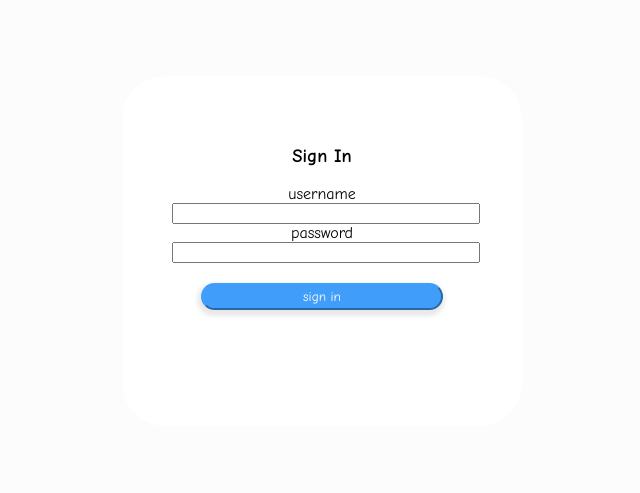
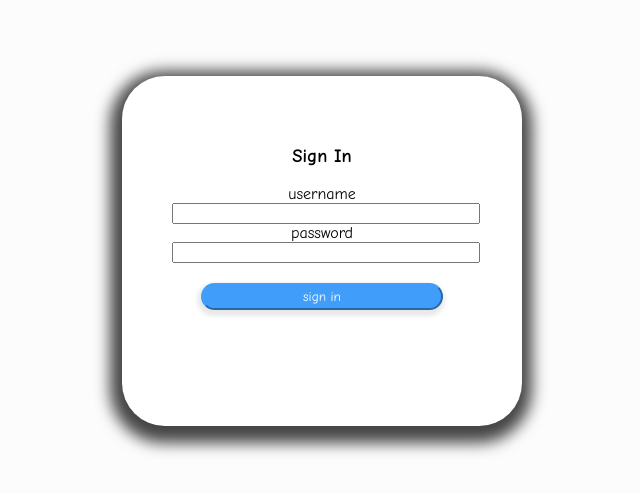
Before and after one commit to dbneysh/danny-neyshloss-cohort-209-login-ui, a plain HTML site: page index.html in a window 1280 px wide. Shown: the part 149-642 px from the top of the page, without its empty margins (318-958 px from the left). Drawn offline with Linux system fonts and the light colour scheme.

Commit message:
FINISHED

```diff
--- a/main.css
+++ b/main.css
@@ -14,6 +14,7 @@ body {
 #login-form {
     background-color: #FFFFFF;
     border-radius: 43px 43px 43px 43px;
+    box-shadow: -1px 6px 15px 11px rgba(0,0,0,0.73);
     font-family: "Comic Sans MS", cursive, sans-serif;
     font-weight: lighter;
     height: 250px;
```
